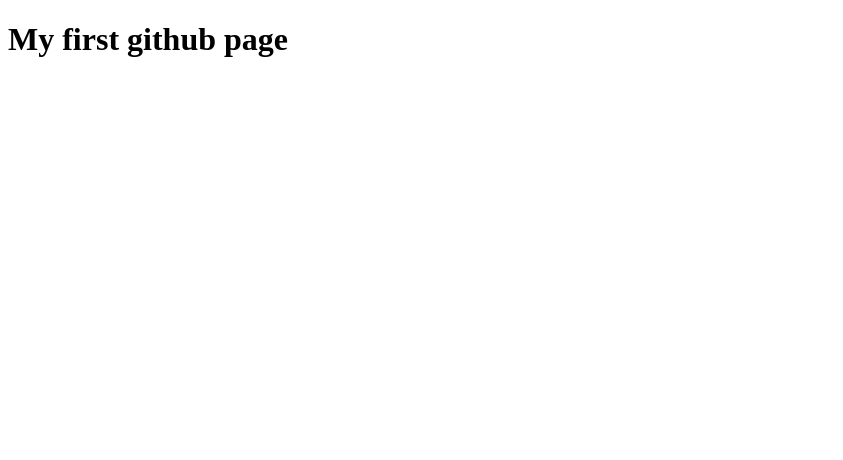
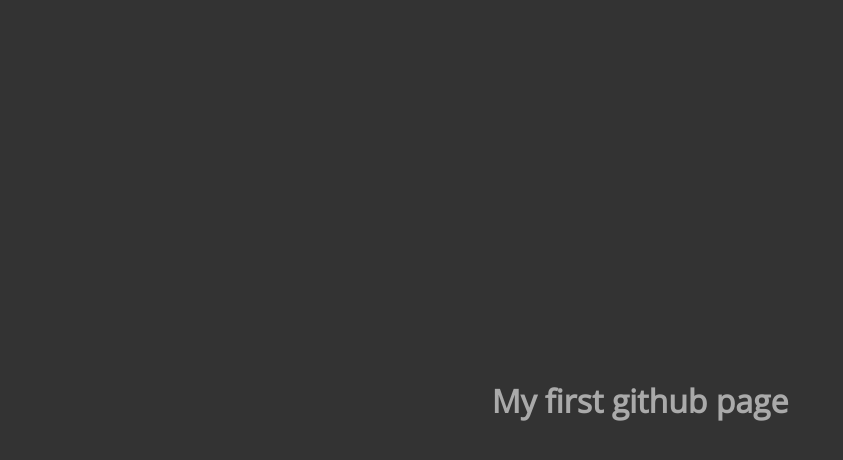
Before and after one commit to martiskj/github-page, a plain HTML site: page index.html in a window 1280 px wide. Shown: the whole page, without its empty margins (0-843 px from the left). Drawn offline with nearby package versions, Linux system fonts and the light colour scheme.

Commit message:
Revert "Removed styling"
This reverts commit 1af0e8be67c2757ddad5ff608b4d2d115527291f.

```diff
--- a/index.html
+++ b/index.html
@@ -3,6 +3,8 @@
 <head>
     <meta charset="UTF-8">
     <meta name="viewport" content="width=device-width, initial-scale=1.0">
+    <link href="https://fonts.googleapis.com/css2?family=Open+Sans:wght@300&display=swap" rel="stylesheet">
+    <link rel="stylesheet" href="./style.css">
     <title>Document</title>
 </head>
 <body>
--- /dev/null
+++ b/style.css
@@ -0,0 +1,20 @@
+* {
+    margin: 0;
+    padding: 0;
+}
+
+:root {
+    font-family: 'Open Sans';
+}
+
+body {
+    background: #333;
+    display: flex;
+    justify-content: center;
+    align-items: center;
+    height: 100vh;
+}
+
+h1 {
+    color: #aaa;
+}
```
